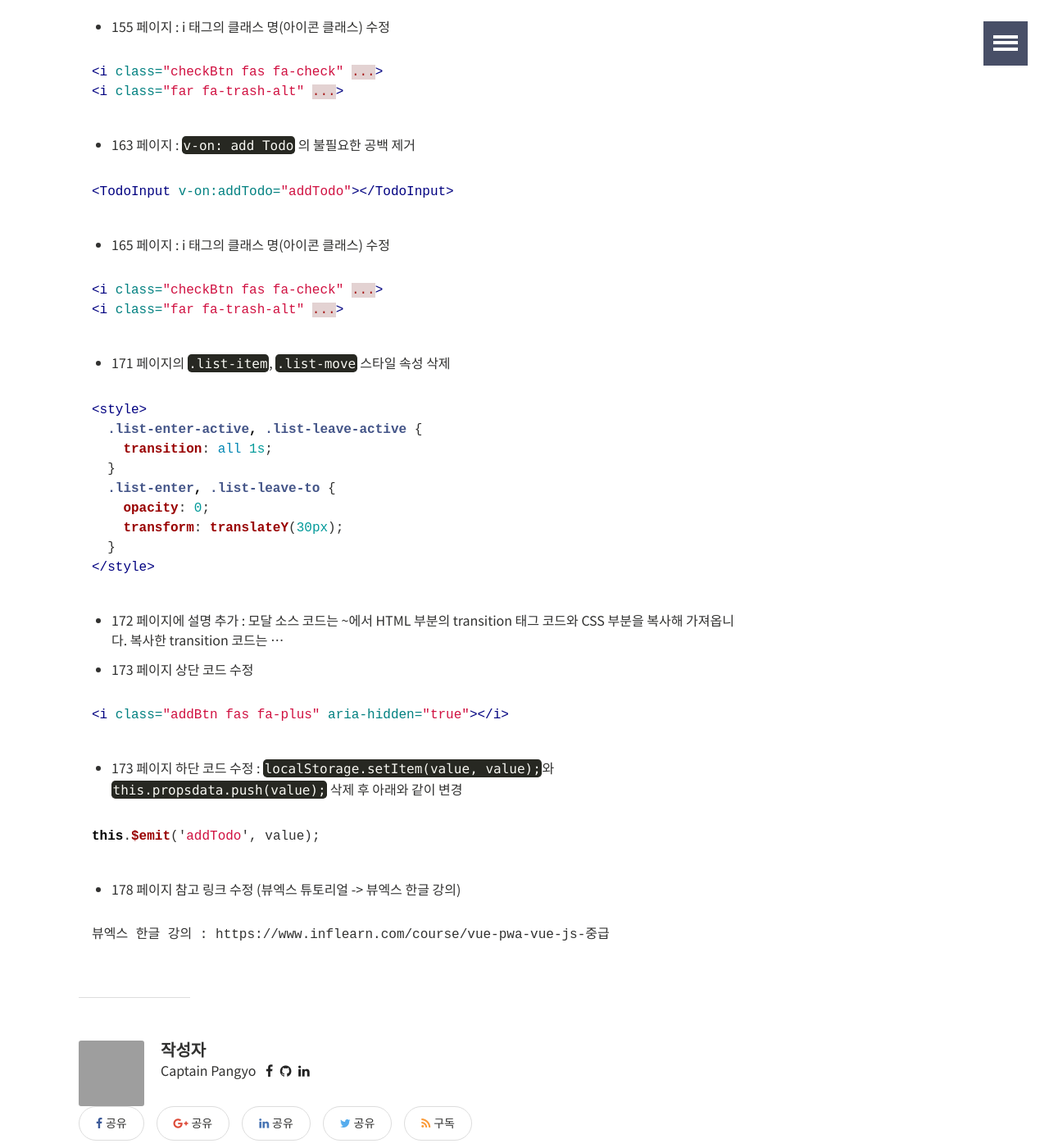
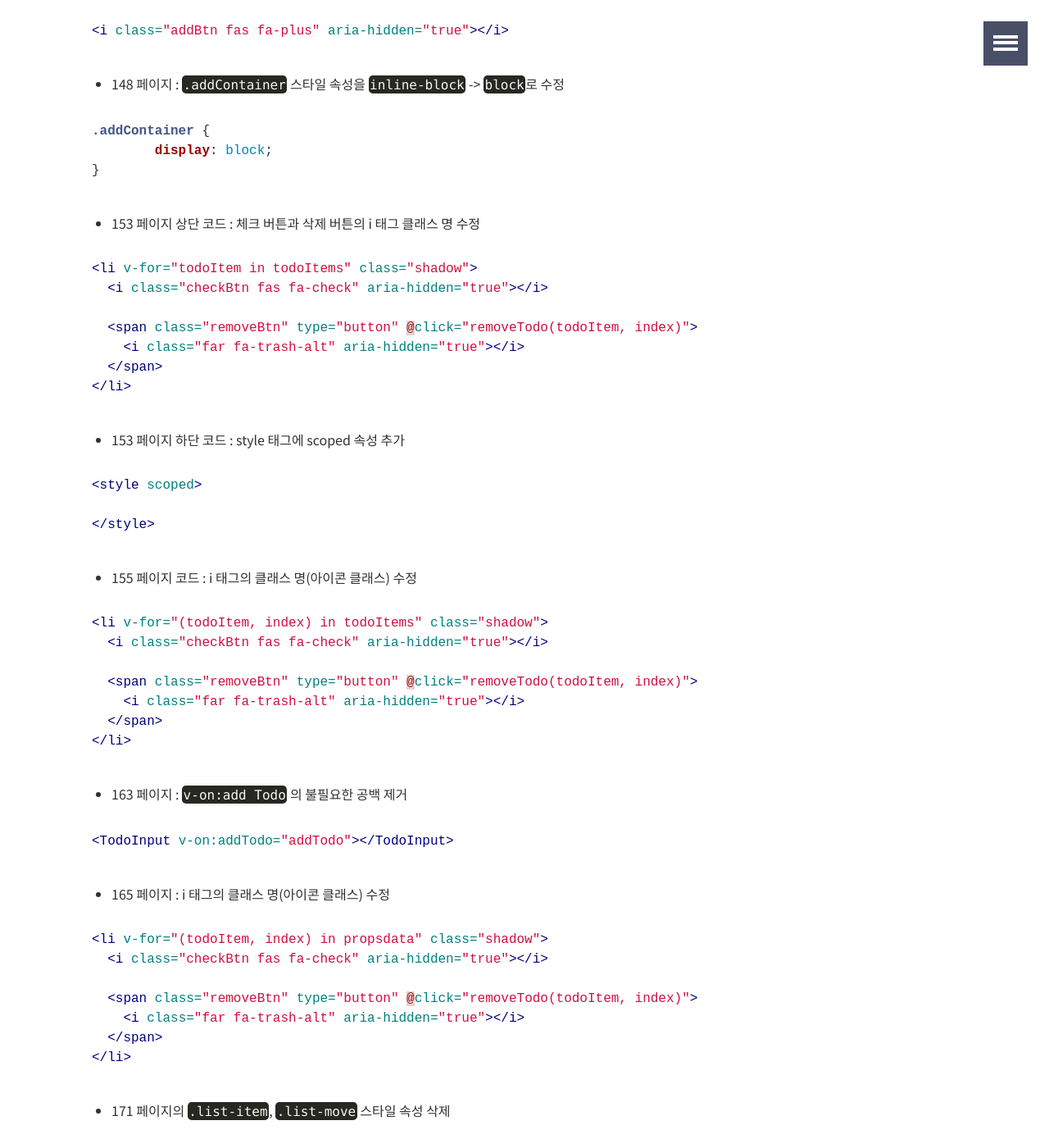
Before and after one commit to joshua1988/joshua1988.github.io, a Jekyll site: the page built from _posts/web-development/vuejs/2018-04-29-doit-vuejs-book-edit.md, in a window 1280 px wide and 1400 px high, scrolled down 1910 px. Shown: the whole window at 82% size. Built offline with Jekyll 4.4.1, drawn with Linux system fonts in a browser that asks for light colours; comment, search, counter and statistics services are not loaded; some of the changed text lies outside the part shown.

Commit message:
Updated the do it vuejs edit note content

````diff
--- a/_posts/web-development/vuejs/2018-04-29-doit-vuejs-book-edit.md
+++ b/_posts/web-development/vuejs/2018-04-29-doit-vuejs-book-edit.md
@@ -50,9 +50,17 @@
 {% include toc.html %}
 
 ## 들어가며
-Vue.js 입문 책을 출간한 지 3개월가량 되었습니다. 많은 분들이 책에 관심 가져주시고 구매해주신 덕택에 벌써 초판 인쇄량 2,000권이 다 판매되었네요. 이 자리를 빌어 책을 구매해주신 독자분들께 감사드립니다.
+Vue.js 입문 책을 출간한 지 3개월가량 되었습니다. 많은 분들이 책에 관심 가져주시고 구매해주신 덕택에 벌써 초판 인쇄량 2,000권이 다 판매되었네요. 이 자리를 빌려 책을 구매해주신 독자분들께 감사드립니다.
 
 처음 집필하면서 인쇄한 2,000부가 다 나갔기 때문에 추가 2,000부를 찍으려고 합니다. 초판(처음 인쇄한 책)에서 나왔던 오탈자와 오류를 잠깐 돌아보며 어떻게 개정될지 함께 알아보도록 하겠습니다.
+
+## 수정된 부분 요약
+이번에 수정한 부분들을 크게 분류해보면 다음과 같습니다.
+
+1. Font Awesome 라이브러리의 버전 업에 따른 마크업 코드 수정
+2. 책 조판 작업에서 발생한 오탈자와 오류 수정
+
+상세한 수정 사항은 다음 내용을 참고하시기 바랍니다.
 
 ## 수정 사항
 
@@ -105,20 +113,39 @@
 }
 ```
 
-- 153 페이지 : i 태그의 클래스 명(아이콘 클래스) 수정
+- 153 페이지 상단 코드 : 체크 버튼과 삭제 버튼의 i 태그 클래스 명 수정
 
 ```html
-<i class="far fa-trash-alt" ...>
+<li v-for="todoItem in todoItems" class="shadow">
+  <i class="checkBtn fas fa-check" aria-hidden="true"></i>
+  {{ todoItem }}
+  <span class="removeBtn" type="button" @click="removeTodo(todoItem, index)">
+    <i class="far fa-trash-alt" aria-hidden="true"></i>
+  </span>
+</li>
 ```
 
-- 155 페이지 : i 태그의 클래스 명(아이콘 클래스) 수정
+- 153 페이지 하단 코드 : style 태그에 scoped 속성 추가
 
 ```html
-<i class="checkBtn fas fa-check" ...>
-<i class="far fa-trash-alt" ...>
+<style scoped>
+
+</style>
 ```
 
-- 163 페이지 : `v-on: add Todo` 의 불필요한 공백 제거
+- 155 페이지 코드 : i 태그의 클래스 명(아이콘 클래스) 수정
+
+```html
+<li v-for="(todoItem, index) in todoItems" class="shadow">
+  <i class="checkBtn fas fa-check" aria-hidden="true"></i>
+  {{ todoItem }}
+  <span class="removeBtn" type="button" @click="removeTodo(todoItem, index)">
+    <i class="far fa-trash-alt" aria-hidden="true"></i>
+  </span>
+</li>
+```
+
+- 163 페이지 : `v-on:add Todo` 의 불필요한 공백 제거
 
 ```html
 <TodoInput v-on:addTodo="addTodo"></TodoInput>
@@ -127,8 +154,13 @@
 - 165 페이지 : i 태그의 클래스 명(아이콘 클래스) 수정
 
 ```html
-<i class="checkBtn fas fa-check" ...>
-<i class="far fa-trash-alt" ...>
+<li v-for="(todoItem, index) in propsdata" class="shadow">
+  <i class="checkBtn fas fa-check" aria-hidden="true"></i>
+  {{ todoItem }}
+  <span class="removeBtn" type="button" @click="removeTodo(todoItem, index)">
+    <i class="far fa-trash-alt" aria-hidden="true"></i>
+  </span>
+</li>
 ```
 
 - 171 페이지의 `.list-item`, `.list-move` 스타일 속성 삭제
@@ -146,10 +178,22 @@
 ```
 
 - 172 페이지에 설명 추가 : 모달 소스 코드는 ~에서 HTML 부분의 transition 태그 코드와 CSS 부분을 복사해 가져옵니다. 복사한 transition 코드는 ...
-- 173 페이지 상단 코드 수정
+- 173 페이지 상단 코드 수정 : 추가 버튼과 모달의 닫기 버튼의 i 태그 클래스명 수정
 
 ```html
-<i class="addBtn fas fa-plus" aria-hidden="true"></i>
+<div class="inputBox shadow">
+    <input type="text" v-model="newTodoItem" placeholder="Type what you have to do" v-on:keyup.enter="addTodo">
+    <span class="addContainer" v-on:click="addTodo">
+      <i class="addBtn fas fa-plus" aria-hidden="true"></i>
+    </span>
+
+    <modal v-if="showModal" @close="showModal = false">
+      <h3 slot="header">경고</h3>
+      <span slot="footer" @click="showModal = false">할 일을 입력하세요.
+        <i class="closeModalBtn fas fa-times" aria-hidden="true"></i>
+      </span>
+    </modal>
+  </div>
 ```
 
 - 173 페이지 하단 코드 수정 : `localStorage.setItem(value, value);`와 `this.propsdata.push(value);` 삭제 후 아래와 같이 변경
@@ -163,3 +207,10 @@
 ```html
 뷰엑스 한글 강의 : https://www.inflearn.com/course/vue-pwa-vue-js-중급
 ```
+
+## 마무리
+이외에도 오류나 오탈자를 제보해주신 분들을 추첨하여 소정의 상품을 드리려고 합니다.
+더 좋은 책을 만들어 나가기 위한 독자분들의 소중한 의견을 기다립니다.
+
+관심 가져주셔서 감사합니다.
+저자 장기효 드림
````
